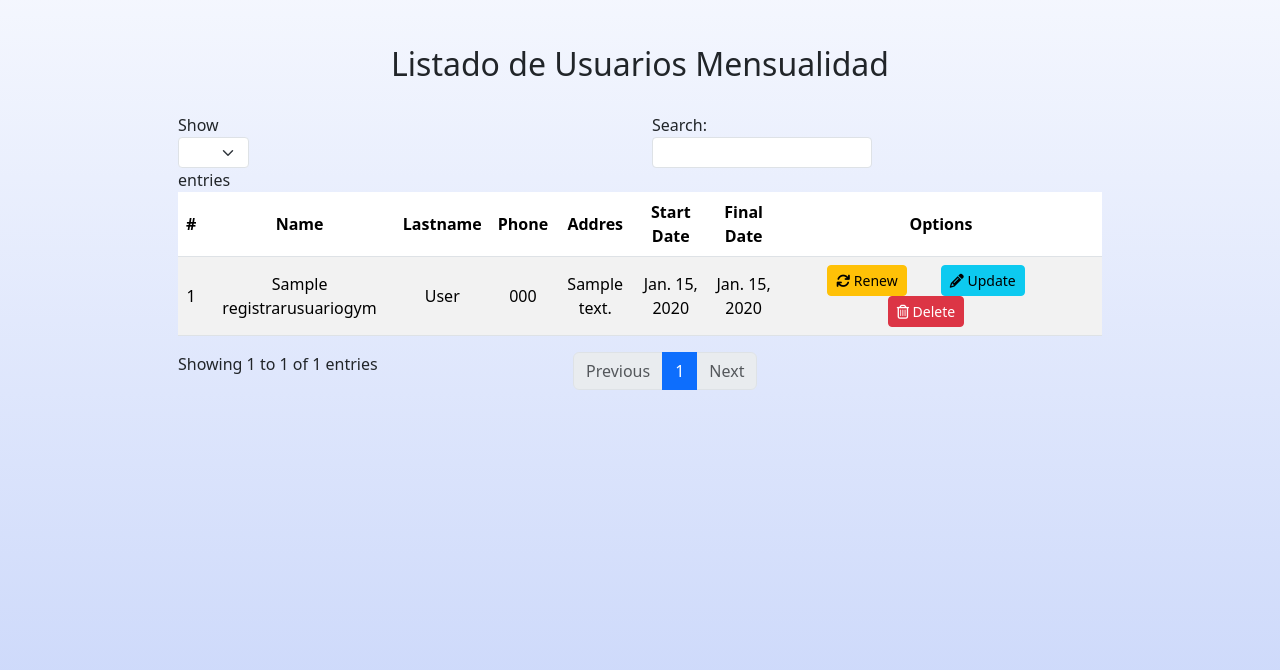
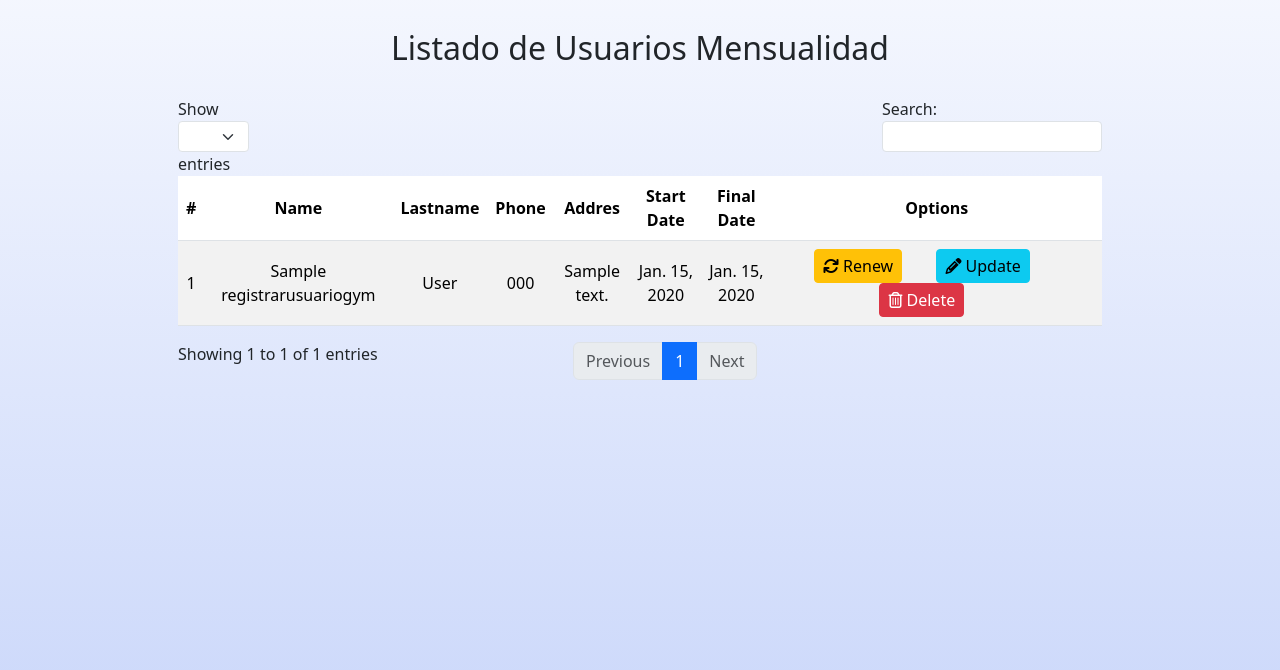
Before and after one commit to Olozano1194/Gimnasio, a Django app: page /listUser/ in a window 1280 px wide. Shown: the part 200-870 px from the top of the page. Run offline with Django 5.2, Linux system fonts and the light colour scheme; tables that the repository leaves empty hold one stand-in row (values such as "Sample post"); some libraries are stand-ins or nearby versions.

Commit message:
Se le agregaron estilos para la parte de las tablas

```diff
--- a/gimnasioApp/static/css/welcome/desktop.css
+++ b/gimnasioApp/static/css/welcome/desktop.css
@@ -26,6 +26,27 @@
     gap: 1rem;
 }
 
+#dataTableGymDay .center {
+    font-size: 1.2rem;
+}
+
+#dataTableGymDay td {
+    font-size: 1.2rem;
+}
+
+#dataTableGymDay .btn {
+    font-size: 1rem;
+}
+
+#dataTableGym .center {
+    font-size: 1rem;
+}
+
+#dataTableGym .btn {
+    font-size: 1rem;
+
+}
+
 /* footer */
 footer .copy{
     font-size: 25px;
--- a/gimnasioApp/static/css/welcome/mobile.css
+++ b/gimnasioApp/static/css/welcome/mobile.css
@@ -62,11 +62,14 @@ main {
 }
 
 /*Tablas*/
-
 .tablas {
     max-width: 1190px;
 }
 
+#dataTableGym_filter, #dataTableGymDay_filter {
+    display: flex;
+    justify-content: end;
+}
 /* Footer */
 footer {
     width: 100%;
--- a/gimnasioApp/templates/registrarDiarios/listUserDay.html
+++ b/gimnasioApp/templates/registrarDiarios/listUserDay.html
@@ -6,7 +6,7 @@
   <div class="row">
     <!-- <div class="col-md-4">
                 </div> -->
-    <div class="col-md-12 tablas">
+    <div class="w-100 col-md-12 tablas">
       <h2 class="title">Listado de Usuarios Dia</h2>
       <div class="table-responsive">
         <table class="table table-striped" id="dataTableGymDay">
@@ -18,7 +18,7 @@
               <th class="center">Phone</th>
               <th class="center">Start Date</th>
               <th class="center">Price</th>
-              <th class="center" colspan="2">Options</th>
+              <th class="center">Options</th>
             </tr>
           </thead>
           <tbody id="tableBodyGym">
--- a/gimnasioApp/templates/registrarMiembros/listUserGym.html
+++ b/gimnasioApp/templates/registrarMiembros/listUserGym.html
@@ -2,15 +2,12 @@
 <head>
   <title>List Member Gym</title>
 </head>
-<div class="container py-4">
+<div class="container py-2">
   <div class="row">
-    <div class="tablas">
+    <div class="tablas col-sm-12 col-md-12 col-lg-12 col-xl-12">
       <h2 class="title">Listado de Usuarios Mensualidad</h2>
       <div class="table-responsive">
-        <table
-          class="table table-striped display nowrap w-100"
-          id="dataTableGym"
-        >
+        <table class="table table-striped display nowrap w-100" id="dataTableGym">
           <thead>
             <tr>
               <th class="center">#</th>
@@ -20,7 +17,7 @@
               <th class="center">Addres</th>
               <th class="center">Start Date</th>
               <th class="center">Final Date</th>
-              <th class="center" colspan="3">Options</th>
+              <th class="center" colspan="2">Options</th>
             </tr>
           </thead>
           <tbody id="tableBodyGym">
```
